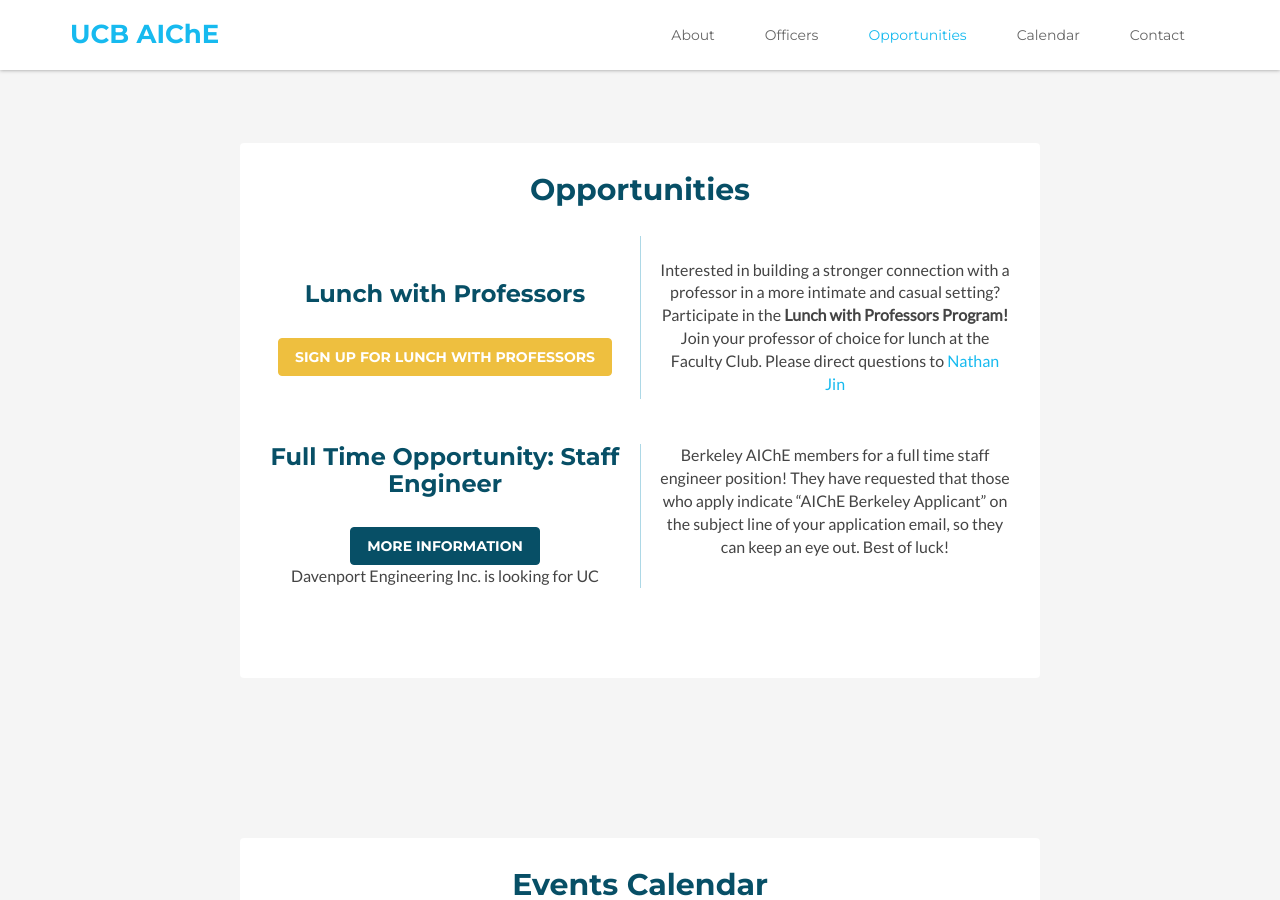
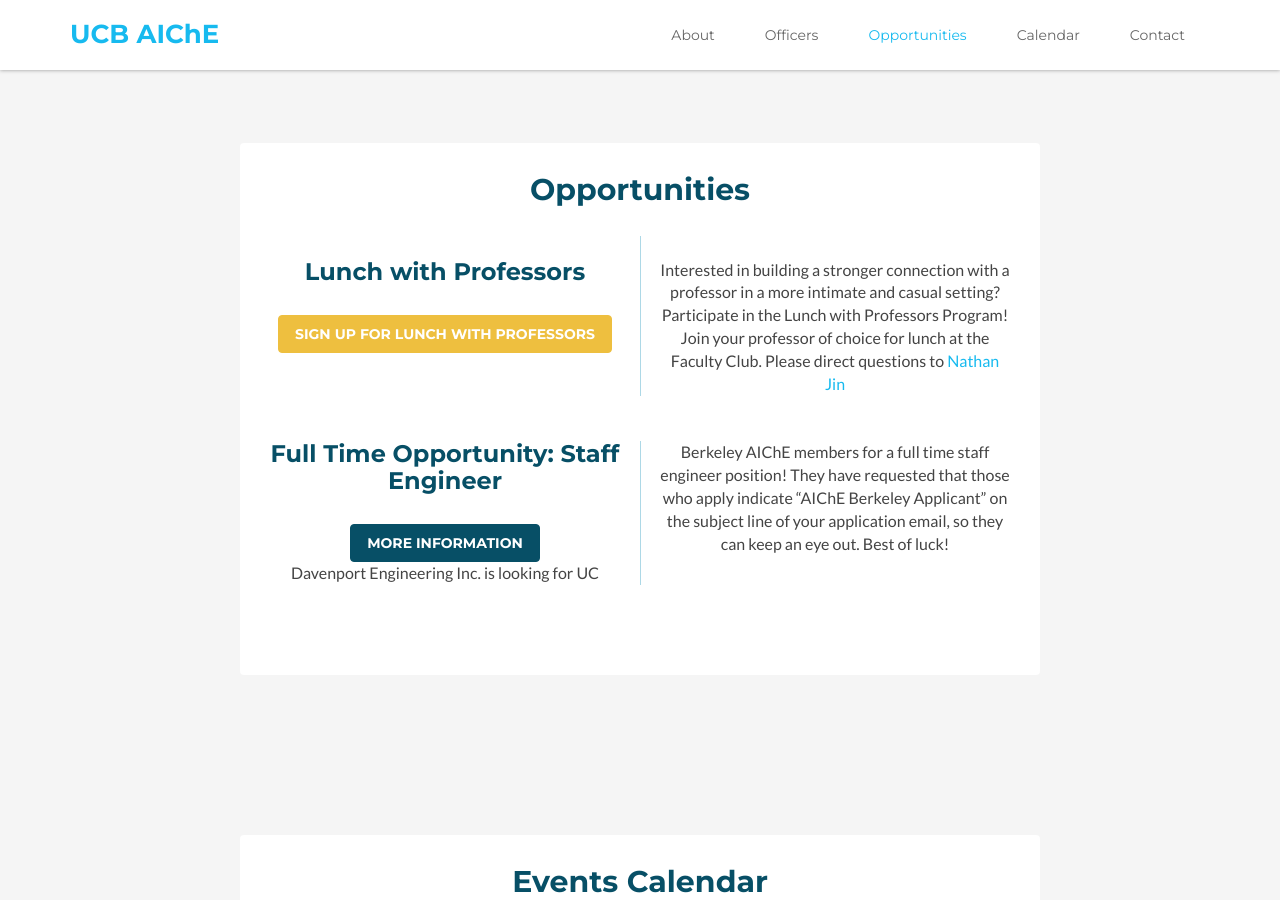
Before and after one commit to berkeleyAiChE/berkeleyAiChE.github.io, a Jekyll site: the page built from index.html, in a window 1280 px wide and 900 px high, scrolled down 2271 px. Built offline with Jekyll 4.4.1, drawn with Linux system fonts in a browser that asks for light colours.

```diff
--- a/_includes/docs.html
+++ b/_includes/docs.html
@@ -27,10 +27,10 @@
             <h2 class="title text-center">Opportunities</h2>
             <div class="block">
                 <div class="btns"> <center>
-                		<div class="newspaper"> <br> <br>
+                		<div class="newspaper"> <br>
                             <h3 class="title text-center"> Lunch with Professors </h3>
                             <a class="btn btn-cta-secondary" href="https://docs.google.com/a/berkeley.edu/forms/d/196r0ORuDKKAD_vs-7w8dS9iDx_tj_C3smOaAuLFamAE/viewform" target="_blank"> Sign Up For Lunch with Professors</a> <br> <br> <br>
-                            Interested in building a stronger connection with a professor in a more intimate and casual setting? Participate in the <b>Lunch with Professors Program!</b> Join your professor of choice for lunch at the Faculty Club. Please direct questions to <a href="mailto: njin@berkeley.edu"> Nathan Jin </a>
+                            Interested in building a stronger connection with a professor in a more intimate and casual setting? Participate in the Lunch with Professors Program! Join your professor of choice for lunch at the Faculty Club. Please direct questions to <a href="mailto: njin@berkeley.edu"> Nathan Jin </a>
                         </div>
                         <br> <br>
                         <div class="newspaper">
```
